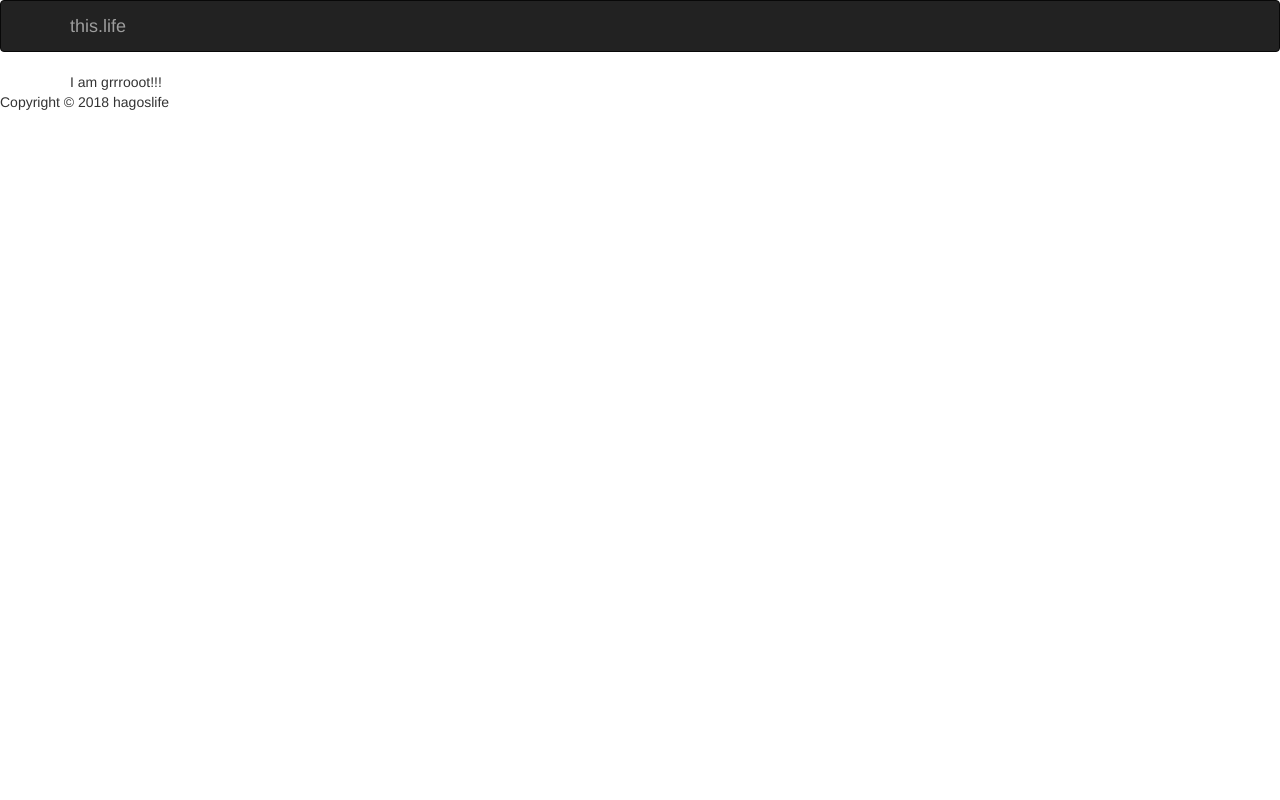
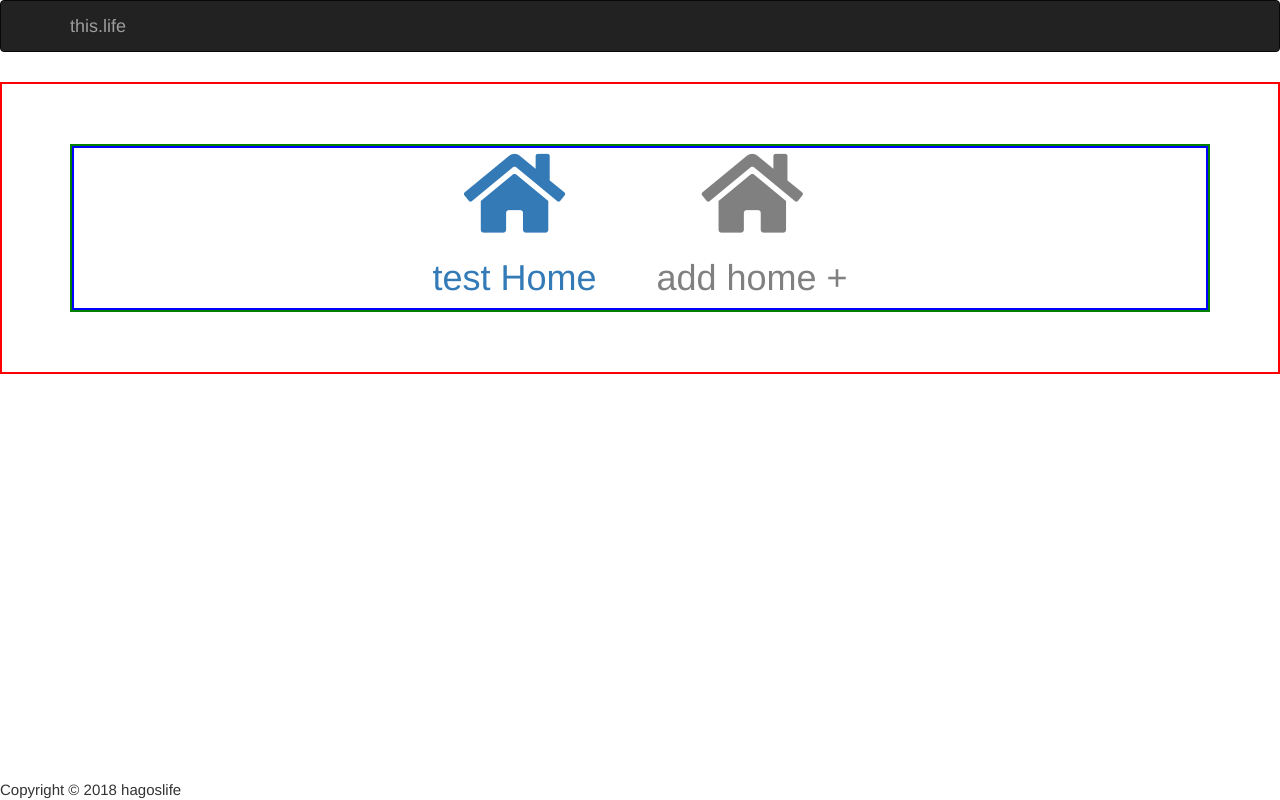
Before and after one commit to londondata/homeboard, a Node server app: page / in a window 1280 px wide. Run offline with Node 20, Linux system fonts and the light colour scheme; data comes from the database, SQL or seed files in the repository; some libraries are stand-ins or nearby versions.

Commit message:
workied on home.ejs. added main.js to modify front end

```diff
--- a/app.js
+++ b/app.js
@@ -1,3 +1,5 @@
+// Teri's server.js
+
 const express =require('express'),
       app = express(),
       ejs = require('ejs')
--- a/controllers/main.js
+++ b/controllers/main.js
@@ -1,20 +1,16 @@
 const express = require('express'),
       router = express.Router(),
-      Home = require('../models/home'),
-      User = require('../models/user'),
-      Chor = require('../models/chors'),
-      Pet = require('../models/pet'),
-      Msg = require('../models/msg');
+      db = require('../models/')
 //TODO: create function to respond with date to request
 
 module.exports = {
     //crud
 
     showHome: (req, res) => {
-        Home.find({})
+        db.Home.find({})
             .then((results)=>{
-                console.log(results)
-                res.render('home', {todos: results});
+               let home = results
+                res.render('home', {home: home});
             })
             .catch((err)=>{
                 console.log(err)
@@ -22,15 +18,14 @@ module.exports = {
 
     },
 
-
     //find and delete home data
 
     //create and append home data
     makeHome: (req, res)=>{
         console.log("MAKE HOME CALLED")
-        router.post('/newhome', (req, res)=>{
-            let newHome = new Home({
-                name: "test Home",
+        console.log("MAKE HOME CALLED", req.body)
+            let newHome = new db.Home({
+                name: `${req.body.name}`,
                 members: null,
                 pets: null,
                 Chors: null,
@@ -41,13 +36,11 @@ module.exports = {
                 console.log("NEW HOME: ", newHome)
             newHome.save()
                     .then ((result)=>{
-                    console.log(result);
-                    console.log("SUCCESS HOME: ", result)
+                    // console.log("SUCCESS HOME: ", result)
                     res.redirect('/')
                 }).catch((err)=>{
                     console.log("ERR: ", err)
                     res.redirect('/')
                 });
-        });
     }
 }
--- a/models/index.js
+++ b/models/index.js
@@ -3,7 +3,7 @@ var mongoose = require("mongoose");
 mongoose.connect('mongodb://localhost:27017/homeboard', {
   // useMongoClient: true
 }).then(function(succ){
-  console.log("database connected, look: ", succ)
+  // console.log("database connected, look: ", succ)
 }).catch((err)=>{
     console.log(`error caught while connecting to db ${err}`)
 })
--- a/public/scripts/main.js
+++ b/public/scripts/main.js
@@ -0,0 +1,7 @@
+$(document).ready(() =>{
+    console.log("sanity check")
+    $("#addHome").on("click", (e)=>{
+        e.preventDefault();
+        $('#addHomeForm').css("display","inline-block");
+    });
+})
--- a/public/styles/main.css
+++ b/public/styles/main.css
@@ -0,0 +1,38 @@
+*{
+    font-size: 15px;
+    box-sizing: border-box;
+}
+a{
+    text-decoration: none;
+}
+footer{
+    bottom: 0;
+    position: fixed;
+}
+
+main{
+    margin: 2em auto;
+    border: 2px solid red;
+}
+
+#homes {
+    margin: 4em auto;
+    border: 2px solid green;
+}
+
+.homesContainer{
+    border: 2px solid blue;
+    text-align: center;
+    display: flex;
+    justify-content:center;
+}
+
+.home{
+    margin: 0 2em;
+}
+#addHome > i, #addHome > h1{
+    color: gray;
+}
+#addHomeForm{
+    display: none;
+}
--- a/routes/routes.js
+++ b/routes/routes.js
@@ -10,7 +10,7 @@ router.get('/', main.showHome);
 //TODO: get Data
 // router.get('/', main.showHome);
 // TODO: create data
-router.get('/create-home', main.makeHome);
+router.post('/newhome', main.makeHome);
 
 // TODO: update data
 
--- a/views/home.ejs
+++ b/views/home.ejs
@@ -1 +1,32 @@
-I am grrrooot!!!
+<div id="addHomeForm">
+        <form action="/newhome" method="post" id="newHomeForm">
+            <div class="form-group"> <!-- Name field -->
+            <label class="control-label " for="name">Name</label>
+            <input class="form-control" id="name" name="name" type="text"/>
+            </div>
+                <div class="form-group center">
+                    <button class="btn btn-primary " name="submit" type="submit">Submit</button>
+                </div>
+        </form>
+</div>
+<div id="homes">
+
+            <div class="homesContainer">
+                    <%if (home.length >= 1) { %>
+                        <% home.forEach((home)=> { %>
+                <div class="home">
+                    <a href="/" style="text-decoration: none">
+                        <i style = "font-size: 6em" class="fas fa-home"></i>
+                        <h1><%= home.name %></h1>
+                    </a>
+                </div>
+                <% }); %>
+                <%} %>
+                <div class="home">
+                    <a href="/"  id="addHome" style="text-decoration: none">
+                        <i style = "font-size: 6em" class="fas fa-home"></i>
+                        <h1>add home +</h1>
+                    </a>
+                </div>
+            </div>
+</div>
--- a/views/layout.ejs
+++ b/views/layout.ejs
@@ -4,7 +4,8 @@
     <meta name="viewport" content="width=device-width, initial-scale=1.0">
     <meta http-equiv="X-UA-Compatible" content="ie=edge">
     <title>this.life</title>
-
+    <!-- font awsome -->
+    <link rel="stylesheet" href="https://use.fontawesome.com/releases/v5.0.13/css/all.css" integrity="sha384-DNOHZ68U8hZfKXOrtjWvjxusGo9WQnrNx2sqG0tfsghAvtVlRW3tvkXWZh58N9jp" crossorigin="anonymous">
         <!-- Latest compiled and minified CSS -->
     <link rel="stylesheet" href="https://maxcdn.bootstrapcdn.com/bootstrap/3.3.7/css/bootstrap.min.css">
     <!-- jQuery library -->
@@ -13,6 +14,7 @@
     <script src="https://maxcdn.bootstrapcdn.com/bootstrap/3.3.7/js/bootstrap.min.js"></script>
     <script src="https://ajax.googleapis.com/ajax/libs/jquery/3.3.1/jquery.min.js"></script>
     <link rel="stylesheet" href="styles/main.css">
+    <script src="scripts/main.js"></script>
 </head>
 <body>
     <!-- header -->
```
Also changed, not shown: views/index.ejs (deleted, +0 -11 lines), models/chor.js (renamed from models/chors.js), public/images/addhome.png (added), public/images/home.png (added).
